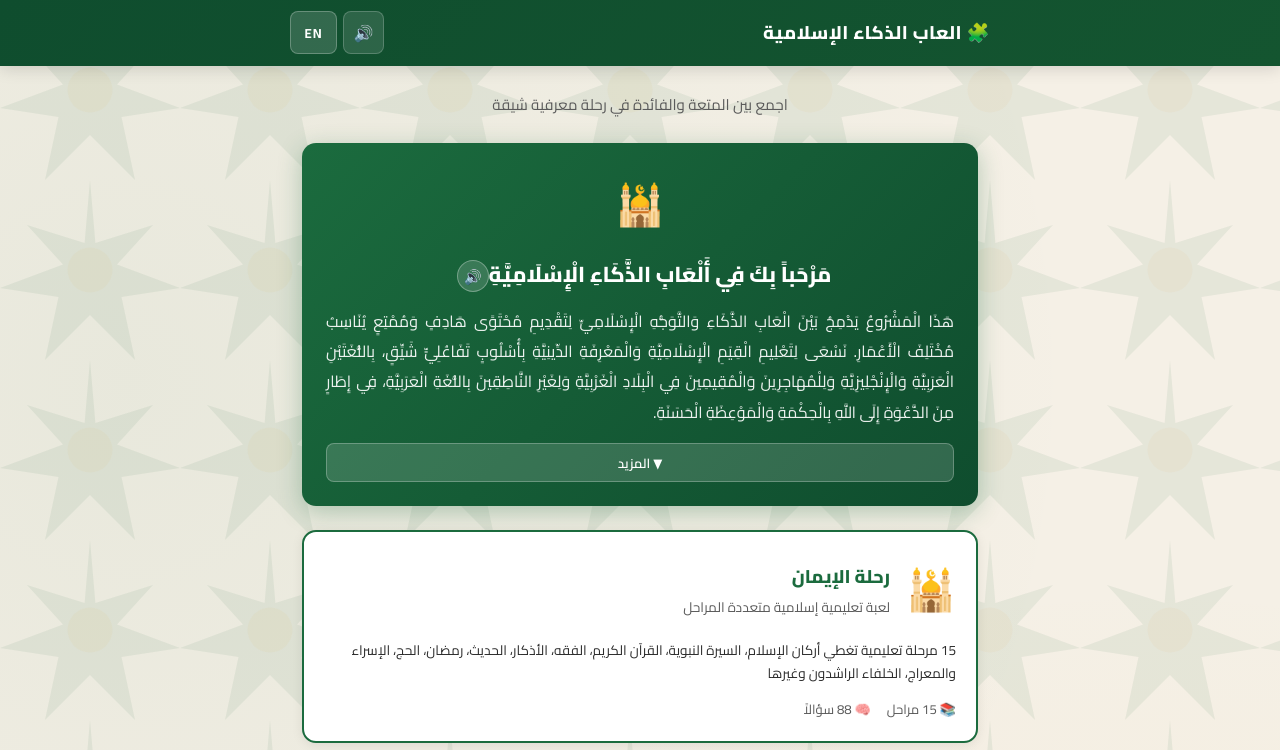
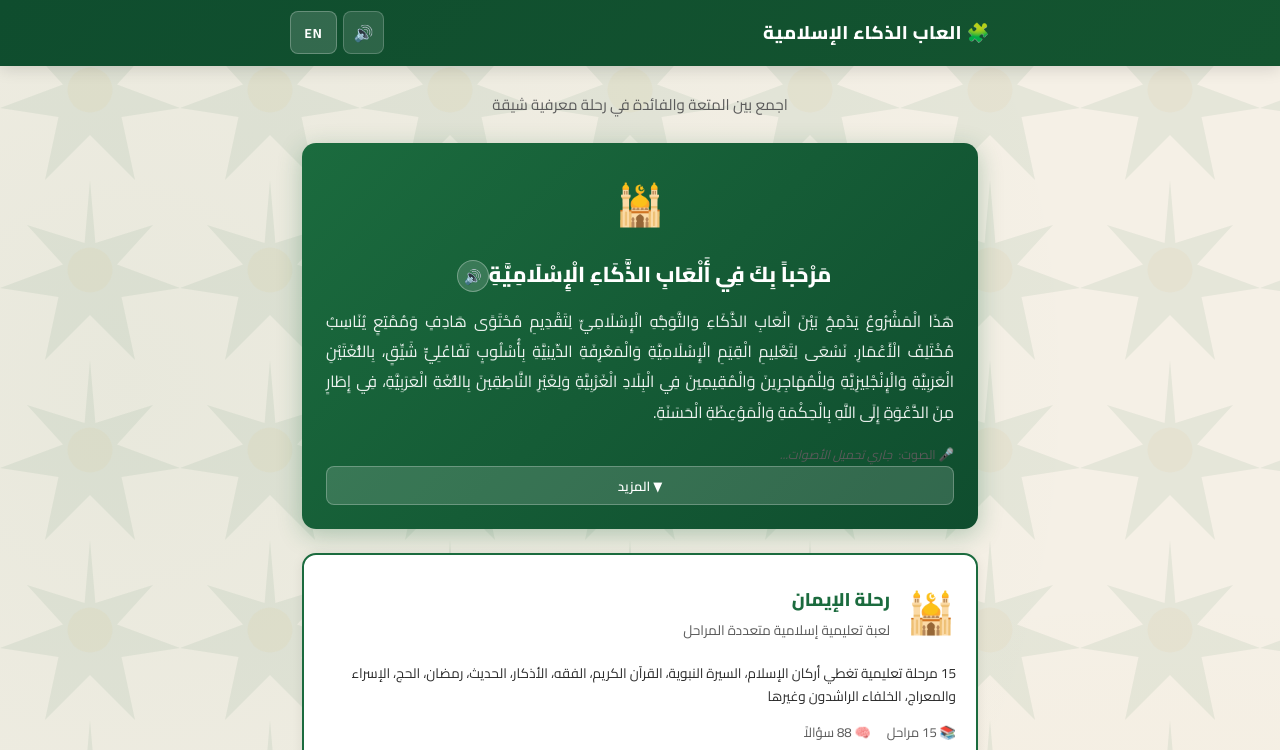
Before and after one commit to anubisland/islamic_game, a React (Vite) app: page / in a window 1280 px wide. Shown: the top 750 px of the page. Built offline with nearby package versions, Linux system fonts and the light colour scheme.

Commit message:
Fix Chrome voice loading: prime engine, add Shaker to Arabic voice list, show loading state

```diff
--- a/src/components/VoicePicker.tsx
+++ b/src/components/VoicePicker.tsx
@@ -10,14 +10,31 @@ export function VoicePicker({ lang }: Props) {
   const { voices, voiceURI, setVoice, speak } = useSpeech();
   const { t } = useTranslation();
   const [loaded, setLoaded] = useState(voices.length > 0);
+  const [loading, setLoading] = useState(false);
 
   useEffect(() => {
-    if (voices.length > 0) setLoaded(true);
+    if (voices.length > 0) {
+      setLoaded(true);
+      setLoading(false);
+      return;
+    }
+    // Chrome workaround: try to force voice loading
+    if (!window.speechSynthesis) return;
+    const tries = [0, 500, 1000, 2000, 3000];
+    setLoading(true);
+    tries.forEach((delay) => {
+      setTimeout(() => {
+        const v = window.speechSynthesis.getVoices();
+        if (v.length > 0) {
+          setLoaded(true);
+          setLoading(false);
+        }
+      }, delay);
+    });
   }, [voices]);
 
-  const filtered = voices.filter(v => v.lang.startsWith(lang === "ar" ? "ar" : "en"));
-
-  if (!loaded || filtered.length === 0) return null;
+  const prefix = lang === "ar" ? "ar" : "en";
+  const filtered = voices.filter(v => v.lang.startsWith(prefix));
 
   return (
     <div style={{
@@ -27,11 +44,16 @@ export function VoicePicker({ lang }: Props) {
       <span style={{ fontSize: "0.78rem", color: "var(--text-light)", whiteSpace: "nowrap" }}>
         🎤 {t.gameHub.voiceLabel}
       </span>
+      {!loaded || filtered.length === 0 ? (
+        <span style={{ fontSize: "0.78rem", color: "var(--text-light)", fontStyle: "italic" }}>
+          {loading ? (lang === "ar" ? "جاري تحميل الأصوات..." : "Loading voices...") : (lang === "ar" ? "لا تتوفر أصوات مناسبة" : "No voices available")}
+        </span>
+      ) : (
         <select
           value={voiceURI}
           onChange={(e) => setVoice(e.target.value)}
           style={{
-          flex: 1, minWidth: 120,
+            flex: 1, minWidth: 140,
             padding: "0.25rem 0.35rem", borderRadius: 6,
             border: "1px solid var(--border)", fontSize: "0.78rem",
             background: "var(--card-bg)", color: "var(--text)",
@@ -44,6 +66,8 @@ export function VoicePicker({ lang }: Props) {
             </option>
           ))}
         </select>
+      )}
+      {filtered.length > 0 && (
         <button
           onClick={() => speak(lang === "ar" ? "السلام عليكم ورحمة الله وبركاته" : "Hello, welcome to the Islamic games hub", lang)}
           style={{
@@ -54,6 +78,7 @@ export function VoicePicker({ lang }: Props) {
         >
           🔊
         </button>
+      )}
     </div>
   );
 }
--- a/src/hooks/useSpeech.ts
+++ b/src/hooks/useSpeech.ts
@@ -9,13 +9,30 @@ function saveVoicePref(uri: string) {
   try { localStorage.setItem(VOICE_KEY, uri); } catch { /* ignore */ }
 }
 
+/** Chrome workaround: getVoices() returns [] until a synth call triggers loading */
+function primeVoiceEngine() {
+  if (!window.speechSynthesis) return;
+  window.speechSynthesis.getVoices();
+  // Force Chrome to populate voices by scheduling a dummy speak/cancel
+  try {
+    const u = new SpeechSynthesisUtterance("");
+    u.volume = 0;
+    window.speechSynthesis.speak(u);
+    window.speechSynthesis.cancel();
+  } catch { /* ignore */ }
+}
+
 export function useSpeech() {
   const [voices, setVoices] = useState<SpeechSynthesisVoice[]>([]);
   const [voiceURI, setVoiceURI] = useState(loadVoicePref);
 
-  // Load voices when they become available
   useEffect(() => {
-    function update() { setVoices(window.speechSynthesis.getVoices()); }
+    primeVoiceEngine();
+
+    function update() {
+      const v = window.speechSynthesis.getVoices();
+      if (v.length > 0) setVoices(v);
+    }
     update();
     window.speechSynthesis.addEventListener("voiceschanged", update);
     return () => window.speechSynthesis.removeEventListener("voiceschanged", update);
@@ -27,16 +44,14 @@ export function useSpeech() {
   }, []);
 
   function pickVoice(lang: "ar" | "en"): SpeechSynthesisVoice | null {
-    // If user selected a voice, use it
     if (voiceURI) {
       const preferred = voices.find(v => v.voiceURI === voiceURI);
       if (preferred) return preferred;
     }
-    // Auto-pick best available
     const prefix = lang === "ar" ? "ar" : "en";
     const neural = voices.find(v => v.lang.startsWith(prefix) && (v.name.includes("Neural") || v.name.includes("Natural")));
     if (neural) return neural;
-    const names = lang === "ar" ? ["Hoda", "Zira"] : ["Jenny", "Mark", "David"];
+    const names = lang === "ar" ? ["Hoda", "Shaker", "Zira"] : ["Jenny", "Mark", "David"];
     for (const n of names) {
       const m = voices.find(v => v.lang.startsWith(prefix) && v.name.includes(n));
       if (m) return m;
@@ -60,7 +75,7 @@ export function useSpeech() {
 
     if (window.speechSynthesis.getVoices().length === 0) {
       window.speechSynthesis.addEventListener("voiceschanged", doSpeak, { once: true });
-      setTimeout(() => { if (!window.speechSynthesis.speaking) doSpeak(); }, 300);
+      setTimeout(() => { if (!window.speechSynthesis.speaking) doSpeak(); }, 500);
       return;
     }
     doSpeak();
```
Lines whose indentation alone changed are shown as unchanged.
